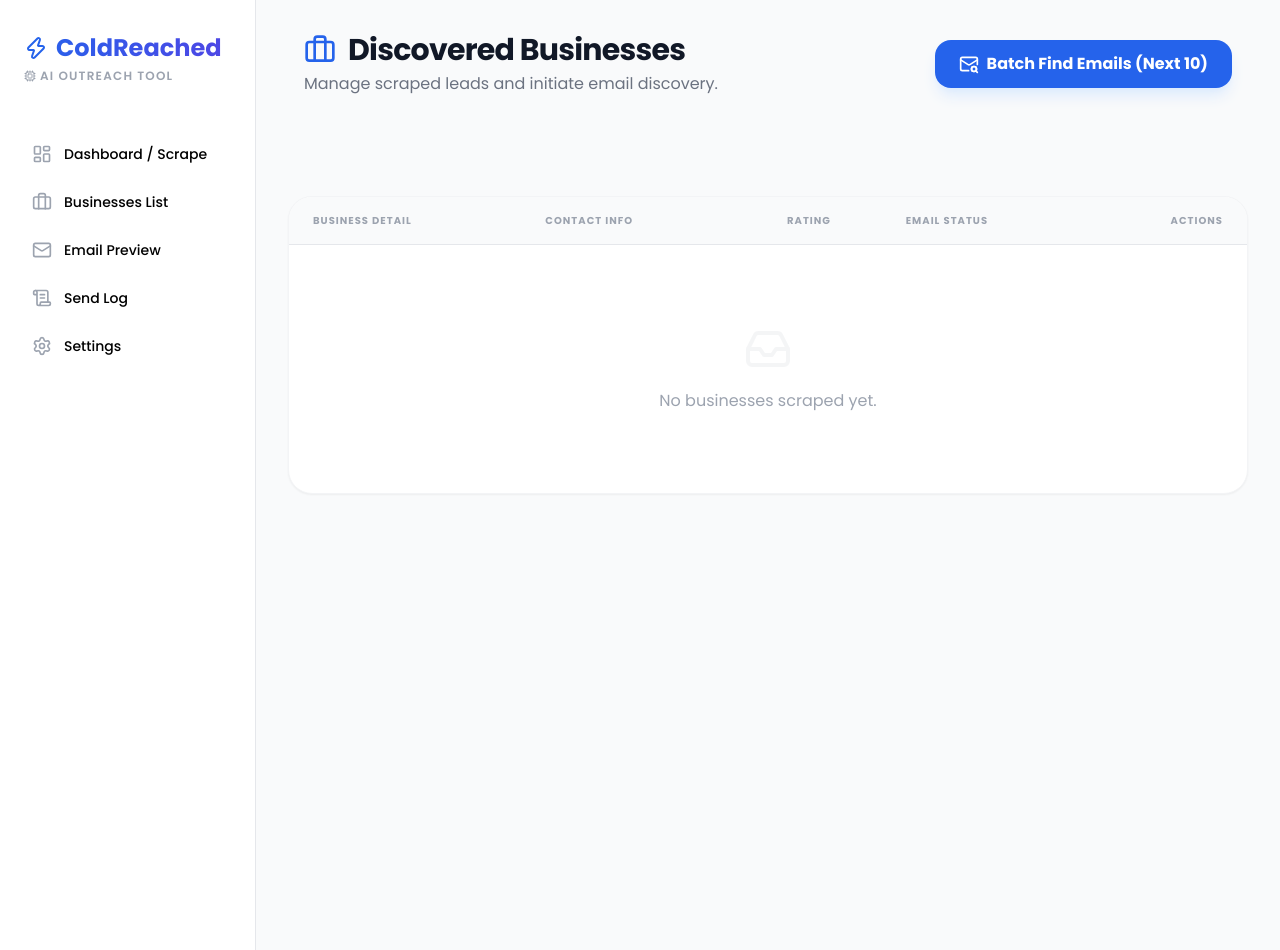
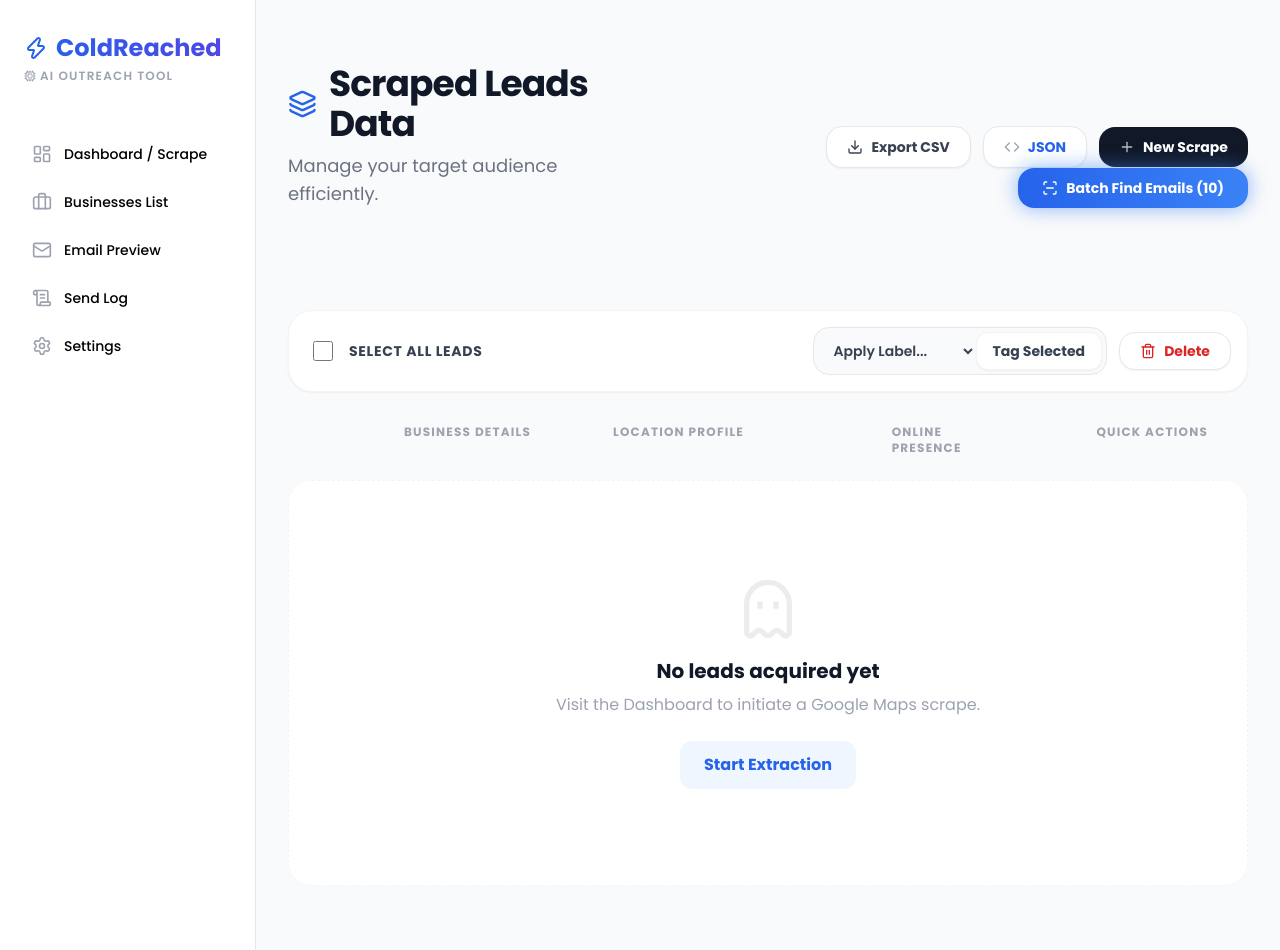
Before and after one commit to AvTe/cold-reached-ai, a Flask app: page /businesses in a window 1280 px wide. Run offline with Flask 3, Linux system fonts and the light colour scheme; some libraries are stand-ins or nearby versions.

Commit message:
feat: Add business labeling, scraper testing/debugging utilities, and new UI templates for business management and email preview.

```diff
--- a/app.py
+++ b/app.py
@@ -1,4 +1,4 @@
-from flask import Flask, render_template, request, redirect, url_for, flash, jsonify
+from flask import Flask, render_template, request, redirect, url_for, flash, jsonify, Response
 from config import Config
 from models import db, Business, Email, SendLog
 import os
@@ -31,6 +31,10 @@ def scrape():
     city = data.get('city')
     maps_url = data.get('url')
 
+    # Validation
+    if not maps_url and not (keyword and city):
+        return f'<div class="p-6 bg-red-50 text-red-600 rounded-2xl border border-red-100 font-bold flex items-center"><i data-lucide="alert-circle" class="w-5 h-5 mr-3"></i> Error: Please provide either a Maps URL or both Keyword and City.</div>', 200
+
     query = f"{keyword} in {city}" if keyword and city else None
 
     try:
@@ -62,8 +66,10 @@ def find_emails():
             business = Business.query.get(business_id)
             business.has_email = True
             db.session.commit()
+            return render_template('partials/business_row.html', b=business)
 
-        return f'<div class="p-4 bg-green-50 text-green-700 rounded-xl border border-green-100 font-bold flex items-center text-xs"><i data-lucide="check" class="w-3 h-3 mr-2"></i> Found {len(found)} emails for business #{business_id}</div>'
+        business = Business.query.get(business_id)
+        return render_template('partials/business_row.html', b=business)
     else:
         # Find for all businesses without email (limit to 10 for safety)
         tobefound = Business.query.filter_by(has_email=False).filter(Business.website != "").limit(10).all()
@@ -91,6 +97,86 @@ def generate_email(email_id):
     success = write_email_content(email_id, app)
     email_obj = Email.query.get(email_id)
     return render_template('partials/email_card.html', email=email_obj)
+
+@app.route('/delete/<int:business_id>', methods=['DELETE', 'POST'])
+def delete_business(business_id):
+    b = Business.query.get(business_id)
+    if b:
+        Email.query.filter_by(business_id=b.id).delete()
+        db.session.delete(b)
+        db.session.commit()
+    return ""
+
+@app.route('/label/<int:business_id>', methods=['POST'])
+def label_business(business_id):
+    b = Business.query.get(business_id)
+    if b:
+        label = request.form.get('label')
+        b.label = label
+        db.session.commit()
+    return render_template('businesses.html', businesses=Business.query.order_by(Business.scraped_at.desc()).all())
+
+@app.route('/export/csv')
+def export_csv():
+    import csv
+    from io import StringIO
+    si = StringIO()
+    cw = csv.writer(si)
+    cw.writerow(['ID', 'Name', 'Address', 'Phone', 'Website', 'Rating', 'Email Found', 'Label', 'Scraped At'])
+
+    businesses = Business.query.order_by(Business.scraped_at.desc()).all()
+    for b in businesses:
+        cw.writerow([
+            b.id, b.name, b.address, b.phone, b.website, b.rating,
+            'Yes' if b.has_email else 'No', b.label or '',
+            b.scraped_at.strftime('%Y-%m-%d %H:%M:%S') if b.scraped_at else ''
+        ])
+
+    return Response(
+        si.getvalue(),
+        mimetype="text/csv",
+        headers={"Content-disposition": "attachment; filename=leads_export.csv"}
+    )
+
+@app.route('/export/json')
+def export_json():
+    import json
+    businesses = Business.query.order_by(Business.scraped_at.desc()).all()
+    out = []
+    for b in businesses:
+        out.append({
+            'id': b.id, 'name': b.name, 'address': b.address,
+            'phone': b.phone, 'website': b.website, 'rating': b.rating,
+            'has_email': b.has_email, 'label': b.label,
+            'scraped_at': b.scraped_at.strftime('%Y-%m-%d %H:%M:%S') if b.scraped_at else None
+        })
+    return Response(
+        json.dumps(out, indent=4),
+        mimetype="application/json",
+        headers={"Content-disposition": "attachment; filename=leads_export.json"}
+    )
+
+@app.route('/bulk-action', methods=['POST'])
+def bulk_action():
+    action = request.form.get('action')
+    selected_ids = request.form.getlist('selected_ids')
+
+    if action == 'delete':
+        for bid in selected_ids:
+            b = Business.query.get(bid)
+            if b:
+                Email.query.filter_by(business_id=b.id).delete()
+                db.session.delete(b)
+        db.session.commit()
+    elif action == 'label':
+        new_label = request.form.get('bulk_label')
+        for bid in selected_ids:
+            b = Business.query.get(bid)
+            if b:
+                b.label = new_label
+        db.session.commit()
+
+    return redirect(url_for('businesses'))
 
 @app.route('/preview')
 def preview():
--- a/models.py
+++ b/models.py
@@ -13,6 +13,7 @@ class Business(db.Model):
     rating = db.Column(db.Float)
     has_email = db.Column(db.Boolean, default=False)
     scraped_at = db.Column(db.DateTime, default=datetime.utcnow)
+    label = db.Column(db.String(100), nullable=True)
 
     # Relationship to emails
     emails = db.relationship('Email', backref='business', lazy=True)
--- a/templates/businesses.html
+++ b/templates/businesses.html
@@ -1,106 +1,117 @@
 {% extends "base.html" %}
 {% block content %}
-<div class="max-w-7xl mx-auto">
-    <div class="mb-10 flex justify-between items-center px-4">
+<div class="max-w-7xl mx-auto py-8">
+    <div class="mb-8 flex justify-between items-end">
         <div>
-            <h1 class="text-3xl font-extrabold text-gray-900 tracking-tight flex items-center">
-                <i data-lucide="briefcase" class="w-8 h-8 text-blue-600 mr-3"></i>
-                Discovered Businesses
+            <h1 class="text-4xl font-extrabold text-gray-900 tracking-tight flex items-center">
+                <i data-lucide="layers" class="w-8 h-8 text-blue-600 mr-3"></i>
+                Scraped Leads Data
             </h1>
-            <p class="text-gray-500 mt-1">Manage scraped leads and initiate email discovery.</p>
+            <p class="text-gray-500 mt-2 text-lg">Manage your target audience efficiently.</p>
         </div>
-        <button hx-post="/find-emails" hx-target="#batch-status" hx-indicator="#find-loading" hx-ext="json-enc"
-                class="bg-blue-600 hover:bg-blue-700 text-white font-bold py-3 px-6 rounded-2xl shadow-lg shadow-blue-100 transition-all flex items-center">
-            <i data-lucide="mail-search" class="w-5 h-5 mr-2"></i>
-            Batch Find Emails (Next 10)
-        </button>
+        <div class="flex flex-wrap items-center space-x-3 gap-y-3 lg:gap-y-0 justify-end">
+            <!-- White Export Buttons -->
+            <a href="/export/csv"
+               class="bg-white hover:bg-gray-50 text-gray-700 font-bold py-2.5 px-5 rounded-2xl border border-gray-200 shadow-sm transition-all flex items-center text-sm">
+                <i data-lucide="download" class="w-4 h-4 mr-2"></i> Export CSV
+            </a>
+            <a href="/export/json"
+               class="bg-white hover:bg-gray-50 text-blue-600 font-bold py-2.5 px-5 rounded-2xl border border-gray-200 shadow-sm transition-all flex items-center text-sm">
+                <i data-lucide="code" class="w-4 h-4 mr-2 text-gray-400"></i> JSON
+            </a>
+
+            <a href="/"
+               class="bg-gray-900 hover:bg-gray-800 text-white font-bold py-2.5 px-5 rounded-2xl shadow-sm transition-all flex items-center text-sm">
+                <i data-lucide="plus" class="w-4 h-4 mr-2 opacity-70"></i> New Scrape
+            </a>
+
+            <!-- Blue Gradient Glow Action -->
+            <button hx-post="/find-emails" hx-target="#batch-status" hx-indicator="#find-loading"
+                    class="bg-gradient-to-r from-blue-600 to-blue-500 hover:from-blue-500 hover:to-blue-400 text-white font-extrabold py-2.5 px-6 rounded-2xl shadow-[0_0_20px_rgba(59,130,246,0.6)] transition-all flex items-center text-sm ml-2">
+                <i data-lucide="scan-line" class="w-4 h-4 mr-2"></i>
+                Batch Find Emails (10)
+            </button>
+        </div>
     </div>
 
     <!-- Status indicator for batch finding -->
     <div id="find-loading" class="htmx-indicator mb-6 text-center">
-        <div class="inline-flex items-center px-4 py-2 text-sm text-blue-600 bg-blue-50 rounded-xl">
-            <i data-lucide="loader-2" class="animate-spin w-4 h-4 mr-2"></i>
-            Scanning websites for contact info...
+        <div class="inline-flex items-center px-4 py-3 text-sm font-semibold text-blue-600 bg-blue-50 rounded-2xl border border-blue-100 shadow-sm">
+            <i data-lucide="loader-2" class="animate-spin w-5 h-5 mr-3"></i>
+            Scanning websites concurrently for contact info...
         </div>
     </div>
-    <div id="batch-status" class="mb-6"></div>
+    <div id="batch-status" class="mb-4"></div>
 
-    <div class="bg-white rounded-3xl shadow-sm border border-gray-100 overflow-hidden">
-        <table class="min-w-full divide-y divide-gray-200">
-            <thead class="bg-gray-50 uppercase tracking-widest font-bold text-[10px] text-gray-400">
-                <tr>
-                    <th class="px-6 py-4 text-left">Business Detail</th>
-                    <th class="px-6 py-4 text-left">Contact Info</th>
-                    <th class="px-6 py-4 text-left text-center">Rating</th>
-                    <th class="px-6 py-4 text-left">Email Status</th>
-                    <th class="px-6 py-4 text-right">Actions</th>
-                </tr>
-            </thead>
-            <tbody class="divide-y divide-gray-100 divide-dashed">
-                {% for b in businesses %}
-                <tr id="business-row-{{ b.id }}" class="hover:bg-gray-50 transition-colors">
-                    <td class="px-6 py-5">
-                        <div class="text-sm font-bold text-gray-900">{{ b.name }}</div>
-                        <div class="text-xs text-gray-400 mt-1 flex items-center">
-                            <i data-lucide="map-pin" class="w-3 h-3 mr-1 text-gray-300"></i>
-                            {{ b.address }}
-                        </div>
-                    </td>
-                    <td class="px-6 py-5">
-                        <div class="text-xs text-blue-600 font-medium hover:underline flex items-center truncate max-w-[150px]">
-                            <i data-lucide="globe" class="w-3 h-3 mr-1"></i>
-                            <a href="{{ b.website if b.website else '#' }}" target="_blank">{{ b.website or 'N/A' }}</a>
-                        </div>
-                        <div class="text-xs text-gray-400 mt-1 flex items-center">
-                            <i data-lucide="phone" class="w-3 h-3 mr-1 text-gray-300"></i>
-                            {{ b.phone or 'N/A' }}
-                        </div>
-                    </td>
-                    <td class="px-6 py-5 text-center">
-                        <div class="inline-flex items-center text-amber-500 font-bold text-sm">
-                            <i data-lucide="star" class="w-4 h-4 fill-current mr-1"></i>
-                            {{ b.rating or '0' }}
-                        </div>
-                    </td>
-                    <td class="px-6 py-5">
-                        {% if b.has_email %}
-                        <span class="inline-flex items-center px-2.5 py-1 rounded-lg text-xs font-bold bg-green-50 text-green-700 border border-green-100">
-                            <i data-lucide="check-circle-2" class="w-3 h-3 mr-1"></i>
-                            Found Email
-                        </span>
-                        {% else %}
-                        <span class="inline-flex items-center px-2.5 py-1 rounded-lg text-xs font-bold bg-gray-50 text-gray-500 border border-gray-100">
-                            <i data-lucide="minus-circle" class="w-3 h-3 mr-1"></i>
-                            Pending
-                        </span>
-                        {% endif %}
-                    </td>
-                    <td class="px-6 py-5 text-right">
-                        {% if not b.has_email %}
-                        <button hx-post="/find-emails" hx-vals='{"business_id": {{ b.id }}}' hx-target="#business-row-{{ b.id }}" hx-swap="outerHTML" hx-ext="json-enc"
-                                class="text-blue-600 hover:text-blue-800 text-xs font-bold uppercase tracking-wider flex items-center justify-end ml-auto">
-                            <i data-lucide="search" class="w-3 h-3 mr-1"></i>
-                            Find Email
-                        </button>
-                        {% else %}
-                        <a href="/preview" class="text-green-600 hover:text-green-800 text-xs font-bold uppercase tracking-wider flex items-center justify-end ml-auto">
-                            <i data-lucide="mail-plus" class="w-3 h-3 mr-1"></i>
-                            Preview Draft
-                        </a>
-                        {% endif %}
-                    </td>
-                </tr>
-                {% endfor %}
-                {% if not businesses %}
-                <tr>
-                    <td colspan="5" class="px-6 py-20 text-center text-gray-400">
-                        <i data-lucide="inbox" class="w-12 h-12 mx-auto mb-4 opacity-10"></i>
-                        No businesses scraped yet.
-                    </td>
-                </tr>
-                {% endif %}
-            </tbody>
-        </table>
-    </div>
+    <form id="bulk-form" method="POST" action="/bulk-action">
+        <!-- Toolbar for Bulk Actions -->
+        <div class="mb-6 flex flex-wrap lg:flex-nowrap justify-between items-center bg-white p-4 rounded-3xl shadow-sm border border-gray-100 w-full">
+            <div class="flex items-center space-x-4 mb-4 lg:mb-0 px-2 lg:w-auto">
+                <input type="checkbox" id="select-all" class="w-5 h-5 rounded border-gray-300 text-blue-600 focus:ring-blue-500 cursor-pointer">
+                <label for="select-all" class="text-sm font-bold text-gray-700 uppercase tracking-wider cursor-pointer">Select All Leads</label>
+            </div>
+
+            <div class="flex items-center space-x-3 w-full lg:w-auto overflow-x-auto pb-2 lg:pb-0">
+                <div class="flex bg-gray-50 border border-gray-200 rounded-2xl p-1">
+                    <select name="bulk_label" class="bg-transparent border-0 py-2 pl-3 pr-8 text-sm text-gray-700 focus:ring-0 font-semibold cursor-pointer outline-none">
+                        <option value="">Apply Label...</option>
+                        <option value="Hot Lead">Hot Lead</option>
+                        <option value="Cold">Cold</option>
+                        <option value="Following Up">Following Up</option>
+                        <option value="Competitor">Competitor</option>
+                        <option value="Enterprise">Enterprise</option>
+                    </select>
+                    <button type="submit" name="action" value="label" class="bg-white hover:bg-gray-100 text-gray-700 font-bold py-2 px-4 rounded-xl text-sm transition-colors shadow-sm border border-gray-100">Tag Selected</button>
+                </div>
+
+                <button type="submit" name="action" value="delete" class="bg-white hover:bg-red-50 text-red-600 font-bold py-2 px-5 rounded-2xl text-sm transition-all flex items-center border border-gray-200 hover:border-red-200 shadow-sm">
+                    <i data-lucide="trash-2" class="w-4 h-4 mr-2"></i> Delete
+                </button>
+            </div>
+        </div>
+
+        <!-- The List -->
+        <div class="space-y-4">
+            <!-- Headers -->
+            <div class="hidden lg:flex px-6 py-2 text-xs font-bold text-gray-400 uppercase tracking-widest pl-[100px]">
+                <div class="w-3/12 px-4">Business Details</div>
+                <div class="w-4/12 px-4">Location Profile</div>
+                <div class="w-2/12 px-4">Online Presence</div>
+                <div class="w-3/12 px-4 text-right">Quick Actions</div>
+            </div>
+
+            {% for b in businesses %}
+            {% include 'partials/business_row.html' %}
+            {% endfor %}
+
+            {% if not businesses %}
+            <div class="px-6 py-24 text-center text-gray-400 bg-white rounded-3xl border border-gray-100 border-dashed">
+                <i data-lucide="ghost" class="w-16 h-16 mx-auto mb-4 opacity-20"></i>
+                <div class="text-xl font-bold text-gray-900 mb-2">No leads acquired yet</div>
+                <p>Visit the Dashboard to initiate a Google Maps scrape.</p>
+                <a href="/" class="mt-6 inline-flex bg-blue-50 text-blue-600 font-bold px-6 py-3 rounded-xl hover:bg-blue-100 transition-colors">Start Extraction</a>
+            </div>
+            {% endif %}
+        </div>
+    </form>
 </div>
+
+<script>
+    document.addEventListener('DOMContentLoaded', () => {
+        const selectAllBtn = document.getElementById('select-all');
+        if (selectAllBtn) {
+            selectAllBtn.addEventListener('change', function(e) {
+                const checkboxes = document.querySelectorAll('.row-checkbox');
+                checkboxes.forEach(cb => cb.checked = e.target.checked);
+            });
+        }
+    });
+
+    // Handle single-row response for HTMX swaps
+    document.body.addEventListener('htmx:afterSwap', function(evt) {
+        if (typeof lucide !== 'undefined') {
+            lucide.createIcons();
+        }
+    });
+</script>
 {% endblock %}
--- a/templates/preview.html
+++ b/templates/preview.html
@@ -15,7 +15,7 @@
                 Skip All
             </button>
             <button hx-post="/send-all" hx-target="#send-status" hx-indicator="#send-loading" hx-ext="json-enc"
-                    class="px-6 py-3 bg-indigo-600 hover:bg-indigo-700 text-white font-bold rounded-2xl shadow-lg shadow-indigo-100 transition-all flex items-center">
+                    class="px-6 py-3 bg-gradient-to-r from-blue-600 to-blue-500 hover:from-blue-500 hover:to-blue-400 text-white font-extrabold rounded-2xl shadow-[0_0_20px_rgba(59,130,246,0.6)] transition-all flex items-center">
                 <i data-lucide="send" class="w-4 h-4 mr-2"></i>
                 Send All Approved
             </button>
@@ -24,7 +24,7 @@
 
     <!-- Send Status area -->
     <div id="send-loading" class="htmx-indicator mb-4 text-center">
-        <div class="inline-flex items-center px-4 py-2 text-sm text-indigo-600 bg-indigo-50 rounded-xl">
+        <div class="inline-flex items-center px-4 py-2 text-sm text-blue-600 bg-blue-50 rounded-xl">
             <i data-lucide="loader-2" class="animate-spin w-4 h-4 mr-2"></i>
             Processing outreach queue...
         </div>
```
Also changed, not shown: db_migrate.py (added, +18 -0 lines), debug_search.py (added, +25 -0 lines), templates/index.html (+7 -17 lines), templates/partials/business_row.html (added, +93 -0 lines), templates/partials/email_card.html (+4 -4 lines), test_scraper.py (added, +12 -0 lines).
